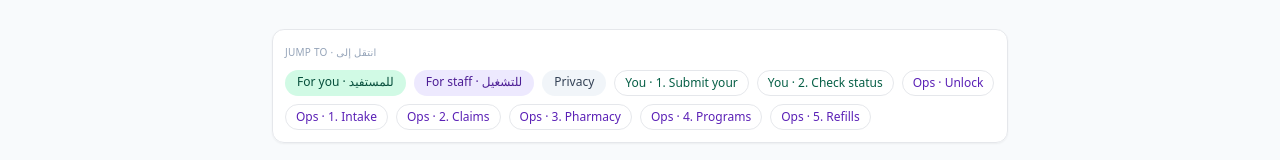
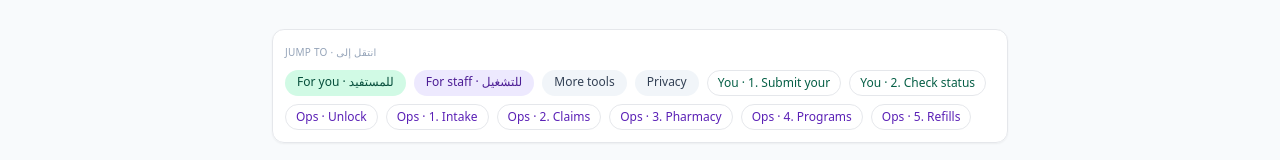
Before and after one commit to ArmaniousESP/medical-aid-automation, a Next.js app: page /guide in a window 1280 px wide. Shown: the part 280-440 px from the top of the page. Built offline with nearby package versions, Linux system fonts and the light colour scheme; no server answers.

Commit message:
UX: guide More tools section (formulary, EVA split, reports)

```diff
--- a/app/guide/page.tsx
+++ b/app/guide/page.tsx
@@ -127,6 +127,33 @@ const STAFF_STEPS: Step[] = [
   },
 ];
 
+const MORE_TOOLS = [
+  {
+    href: '/formulary',
+    title: 'Formulary',
+    titleAr: 'القائمة الدوائية',
+    body: 'Sync names used in programs · search · EVA filter. Supports Process matching.',
+  },
+  {
+    href: '/eva-split',
+    title: 'EVA split',
+    titleAr: 'تقسيم إيفا',
+    body: 'Count Available at Eva vs Not Eva. For CSV export prefer Pharmacy.',
+  },
+  {
+    href: '/reports',
+    title: 'Reports',
+    titleAr: 'التقارير',
+    body: 'Spend and enrollment summaries for the period.',
+  },
+  {
+    href: '/status',
+    title: 'System status',
+    titleAr: 'حالة النظام',
+    body: 'Database / env checks when something fails to load.',
+  },
+];
+
 function StepMock({ kind }: { kind: Step['mock'] }) {
   switch (kind) {
     case 'submit':
@@ -224,6 +251,12 @@ export default function GuidePage() {
               For staff · للتشغيل
             </a>
             <a
+              href="#more-tools"
+              className="rounded-full bg-slate-100 text-slate-700 px-3 py-1 text-xs font-medium hover:bg-slate-200"
+            >
+              More tools
+            </a>
+            <a
               href="#privacy"
               className="rounded-full bg-slate-100 text-slate-700 px-3 py-1 text-xs font-medium hover:bg-slate-200"
             >
@@ -303,6 +336,41 @@ export default function GuidePage() {
           </ol>
         </section>
 
+        <section id="more-tools" className="space-y-4 scroll-mt-28">
+          <div className="rounded-xl border border-slate-200 bg-white p-4">
+            <h2 className="font-semibold text-lg text-slate-900">More tools</h2>
+            <p className="text-sm text-slate-600 mt-1">
+              Under <strong>More ▾</strong> in the top bar — not part of the daily numbered path.
+            </p>
+            <p className="text-sm text-slate-600 mt-1" dir="rtl">
+              أدوات إضافية من قائمة More — ليست خطوات يومية مرقّمة
+            </p>
+          </div>
+          <ul className="grid gap-3 sm:grid-cols-2">
+            {MORE_TOOLS.map((t) => (
+              <li
+                key={t.href}
+                className="rounded-xl border bg-white p-4 shadow-sm space-y-2"
+              >
+                <h3 className="font-medium">
+                  {t.title}
+                  <span className="text-slate-400 font-normal text-sm" dir="rtl">
+                    {' '}
+                    · {t.titleAr}
+                  </span>
+                </h3>
+                <p className="text-xs text-slate-600">{t.body}</p>
+                <Link
+                  href={t.href}
+                  className="inline-flex text-xs font-medium text-violet-700 hover:underline"
+                >
+                  Open →
+                </Link>
+              </li>
+            ))}
+          </ul>
+        </section>
+
         <section
           id="privacy"
           className="rounded-xl border bg-white p-5 shadow-sm space-y-3 text-sm scroll-mt-28"
```
